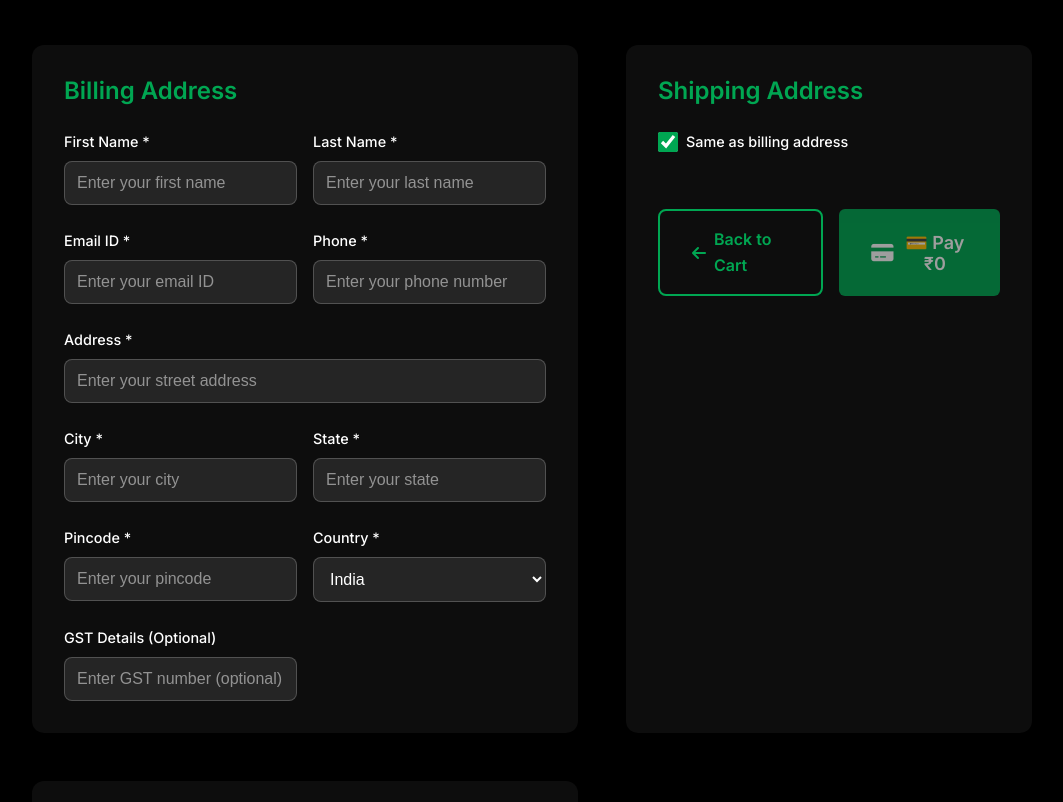
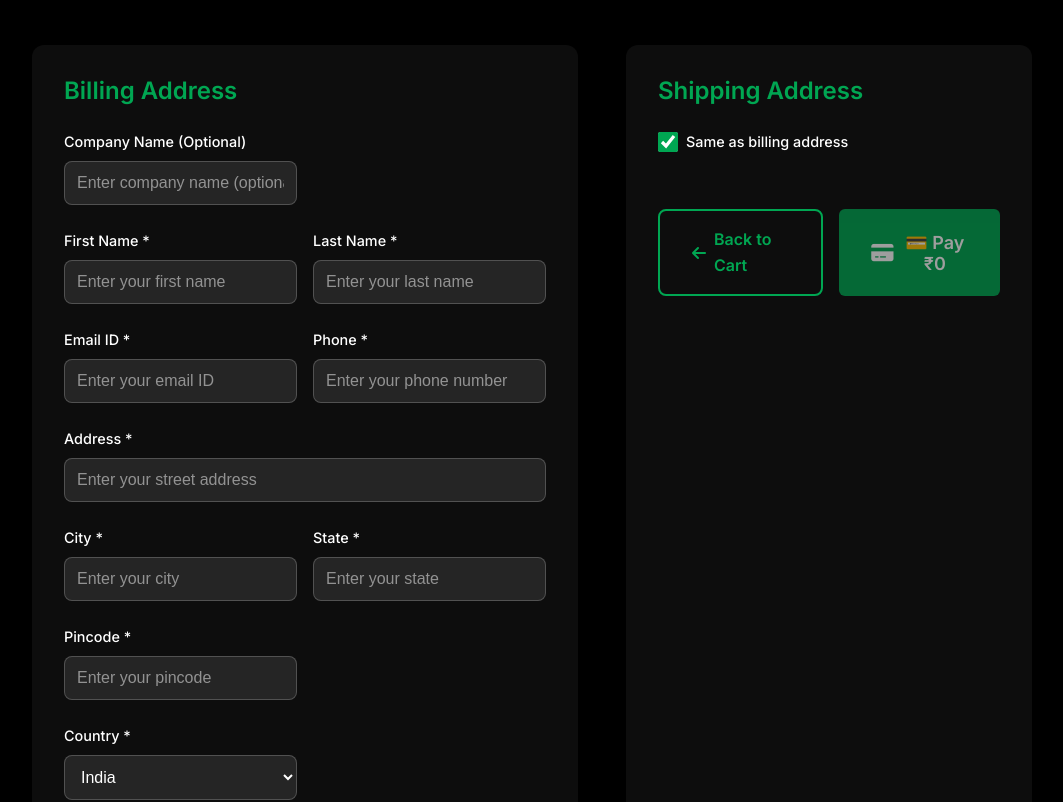
Before and after one commit to EStrhira/Raptric, a React (Create React App) app: page /checkout in a window 1280 px wide. Shown: the part 540-1342 px from the top of the page, without its empty margins (108-1171 px from the left). Built offline with nearby package versions, Linux system fonts and the light colour scheme.

Commit message:
Update all recent changes

```diff
--- a/public/index.html
+++ b/public/index.html
@@ -5,6 +5,10 @@
     <link rel="icon" href="%PUBLIC_URL%/favicon.ico" />
     <meta name="viewport" content="width=device-width, initial-scale=1" />
     <meta name="theme-color" content="#00a652" />
+
+    <!-- Permissions Policy -->
+    <meta http-equiv="Permissions-Policy" content="accelerometer=(), camera=(), gyroscope=(), magnetometer=(), microphone=(), payment=(), usb=(), interest-cohort=()" />
+
     <meta
       name="description"
       content="Experience the magic of electric bicycles (eBikes) and see the difference it creates in your lifestyle. Come, visit us at our Bangalore store today."
--- a/src/pages/CheckoutAddress.tsx
+++ b/src/pages/CheckoutAddress.tsx
@@ -371,6 +371,9 @@ const ButtonGroup = styled.div`
 `
 
 interface AddressFormData {
+  // Company Details
+  companyName: string  // Optional company name field
+
   // Billing Address
   billingFirstName: string
   billingLastName: string
@@ -404,6 +407,9 @@ const CheckoutAddress: React.FC = () => {
   const navigate = useNavigate()
   const { setPaymentSuccess, setError: setPaymentError, clearError } = usePayment()
   const [formData, setFormData] = useState<AddressFormData>({
+    // Company Details
+    companyName: '',
+
     // Billing Address
     billingFirstName: '',
     billingLastName: '',
@@ -469,7 +475,8 @@ const CheckoutAddress: React.FC = () => {
         shippingCity: prev.billingCity,
         shippingState: prev.billingState,
         shippingPincode: prev.billingPincode,
-        shippingCountry: prev.billingCountry
+        shippingCountry: prev.billingCountry,
+        companyName: prev.companyName
       } : {
         shippingFirstName: '',
         shippingLastName: '',
@@ -478,7 +485,8 @@ const CheckoutAddress: React.FC = () => {
         shippingCity: '',
         shippingState: '',
         shippingPincode: '',
-        shippingCountry: 'India'
+        shippingCountry: 'India',
+        companyName: ''
       })
     }))
   }
@@ -500,6 +508,7 @@ const CheckoutAddress: React.FC = () => {
       items: cartItems,
       totalAmount: cartTotal,
       billingAddress: {
+        companyName: formData.companyName,
         firstName: formData.billingFirstName,
         lastName: formData.billingLastName,
         email: formData.billingEmail,
@@ -512,6 +521,7 @@ const CheckoutAddress: React.FC = () => {
         gst: formData.billingGST
       },
       shippingAddress: formData.sameAsBilling ? {
+        companyName: formData.companyName,
         firstName: formData.billingFirstName,
         lastName: formData.billingLastName,
         phone: formData.billingPhone,
@@ -521,6 +531,7 @@ const CheckoutAddress: React.FC = () => {
         pincode: formData.billingPincode,
         country: formData.billingCountry
       } : {
+        companyName: formData.companyName,
         firstName: formData.shippingFirstName,
         lastName: formData.shippingLastName,
         phone: formData.shippingPhone,
@@ -624,6 +635,18 @@ const CheckoutAddress: React.FC = () => {
             <Form onSubmit={handleSubmit}>
               <FormRow>
                 <FormGroup>
+                  <Label>Company Name (Optional)</Label>
+                  <Input
+                    type="text"
+                    name="companyName"
+                    value={formData.companyName}
+                    onChange={handleInputChange}
+                    placeholder="Enter company name (optional)"
+                  />
+                </FormGroup>
+              </FormRow>
+              <FormRow>
+                <FormGroup>
                   <Label>First Name *</Label>
                   <Input
                     type="text"
@@ -721,6 +744,9 @@ const CheckoutAddress: React.FC = () => {
                     required
                   />
                 </FormGroup>
+              </FormRow>
+
+              <FormRow>
                 <FormGroup>
                   <Label>Country *</Label>
                   <Select
@@ -735,19 +761,6 @@ const CheckoutAddress: React.FC = () => {
                     <option value="Canada">Canada</option>
                     <option value="Australia">Australia</option>
                   </Select>
-                </FormGroup>
-              </FormRow>
-
-              <FormRow>
-                <FormGroup>
-                  <Label>GST Details (Optional)</Label>
-                  <Input
-                    type="text"
-                    name="billingGST"
-                    value={formData.billingGST}
-                    onChange={handleInputChange}
-                    placeholder="Enter GST number (optional)"
-                  />
                 </FormGroup>
               </FormRow>
             </Form>
```
Also changed, not shown: public/manifest.json.
